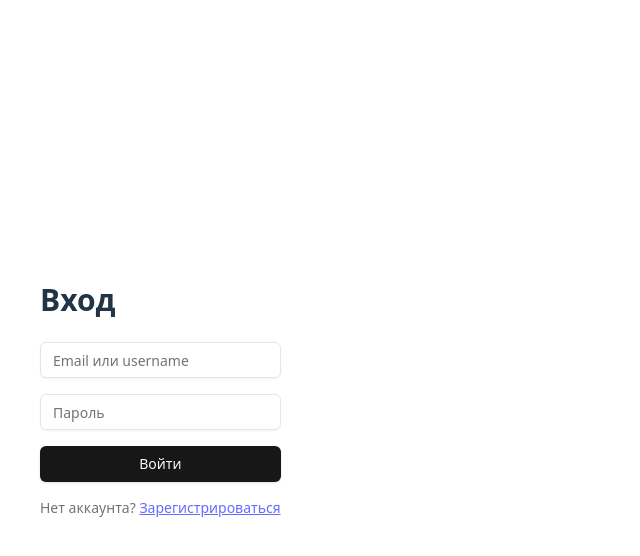
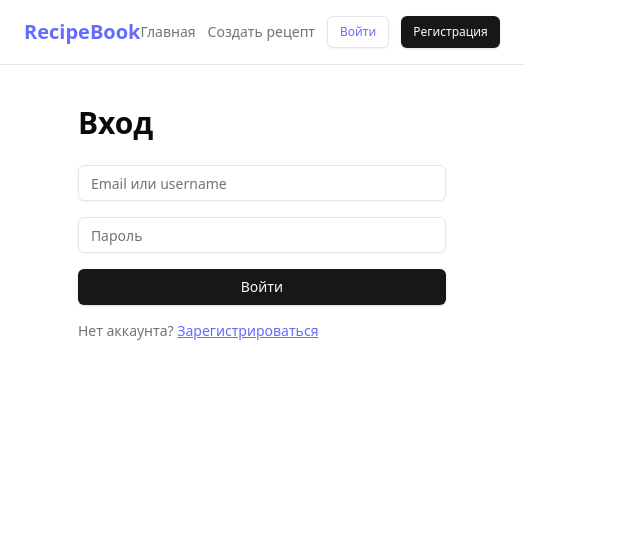
Before and after one commit to Quland0/RecipeBook, a React (Vite) app in the folder recipe-frontend/: page /login in a window 1280 px wide. Shown: the top 556 px of the page, without its empty margins (0-640 px from the left). Built offline with nearby package versions, Linux system fonts and the light colour scheme; no server answers.

Commit message:
feat(auth): implement authentication flow with JWT, protected routes and header auth state

```diff
--- a/recipe-frontend/src/api/axios.ts
+++ b/recipe-frontend/src/api/axios.ts
@@ -1,5 +1,17 @@
 import axios from "axios";
 
+const API_URL = import.meta.env.BASE_API_URL ?? "http://localhost:1337/api";
+
 export const api = axios.create({
-    baseURL: "http://localhost:1337/api",
+    baseURL: API_URL,
 });
+
+api.interceptors.request.use((config) => {
+    const token = localStorage.getItem("token");
+
+    if (token) {
+        config.headers.Authorization = `Bearer ${token}`;
+    }
+
+    return config;
+});
--- a/recipe-frontend/src/app/router.tsx
+++ b/recipe-frontend/src/app/router.tsx
@@ -3,8 +3,14 @@ import HomePage from "../pages/HomePage";
 import RecipePage from "../pages/RecipePage";
 import LoginPage from "../pages/LoginPage";
 import RegisterPage from "../pages/RegisterPage";
+import CreateRecipePage from "../pages/CreateRecipePage";
+import { ProtectedRoute } from "../features/auth/ProtectedRoute";
+import { AppLayout } from "../components/layout/AppLayout";
 
 export const router = createBrowserRouter([
+    {
+        element: <AppLayout />,
+        children: [
             {
                 path: "/",
                 element: <HomePage />,
@@ -21,4 +27,14 @@ export const router = createBrowserRouter([
                 path: "/register",
                 element: <RegisterPage />,
             },
+            {
+                path: "/create-recipe",
+                element: (
+                    <ProtectedRoute>
+                        <CreateRecipePage />
+                    </ProtectedRoute>
+                ),
+            },
+        ],
+    },
 ]);
--- /dev/null
+++ b/recipe-frontend/src/components/layout/AppLayout.tsx
@@ -0,0 +1,13 @@
+import { Outlet } from "react-router-dom";
+import { Header } from "./Header";
+
+export function AppLayout() {
+    return (
+        <div className="min-h-screen bg-background text-foreground">
+            <Header />
+            <main>
+                <Outlet />
+            </main>
+        </div>
+    );
+}
--- /dev/null
+++ b/recipe-frontend/src/components/layout/Header.tsx
@@ -0,0 +1,52 @@
+import { Link } from "react-router-dom";
+import { Button } from "@/components/ui/button";
+import { useAuth } from "@/features/auth/useAuth";
+
+export function Header() {
+    const { user, isAuthenticated, logout } = useAuth();
+
+    return (
+        <header className="border-b">
+            <div className="max-w-6xl mx-auto px-6 py-4 flex items-center justify-between">
+                <Link to="/" className="text-xl font-bold">
+                    RecipeBook
+                </Link>
+
+                <nav className="flex items-center gap-3">
+                    <Link to="/" className="text-sm text-muted-foreground hover:text-foreground">
+                        Главная
+                    </Link>
+
+                    <Link
+                        to="/create-recipe"
+                        className="text-sm text-muted-foreground hover:text-foreground"
+                    >
+                        Создать рецепт
+                    </Link>
+
+                    {isAuthenticated ? (
+                        <>
+              <span className="text-sm text-muted-foreground">
+                Привет, {user?.username}
+              </span>
+
+                            <Button variant="outline" size="sm" onClick={logout}>
+                                Выйти
+                            </Button>
+                        </>
+                    ) : (
+                        <>
+                            <Button asChild variant="outline" size="sm">
+                                <Link to="/login">Войти</Link>
+                            </Button>
+
+                            <Button asChild size="sm">
+                                <Link to="/register">Регистрация</Link>
+                            </Button>
+                        </>
+                    )}
+                </nav>
+            </div>
+        </header>
+    );
+}
--- /dev/null
+++ b/recipe-frontend/src/features/auth/ProtectedRoute.tsx
@@ -0,0 +1,17 @@
+import { Navigate } from "react-router-dom";
+import type { ReactNode } from "react";
+import { useAuth } from "@/features/auth/useAuth";
+
+type ProtectedRouteProps = {
+    children: ReactNode;
+};
+
+export function ProtectedRoute({ children }: ProtectedRouteProps) {
+    const { isAuthenticated } = useAuth();
+
+    if (!isAuthenticated) {
+        return <Navigate to="/login" replace />;
+    }
+
+    return <>{children}</>;
+}
--- /dev/null
+++ b/recipe-frontend/src/pages/CreateRecipePage.tsx
@@ -0,0 +1,10 @@
+export default function CreateRecipePage() {
+    return (
+        <div className="max-w-3xl mx-auto p-10">
+            <h1 className="text-3xl font-bold mb-4">Создание рецепта</h1>
+            <p className="text-muted-foreground">
+                Эта страница доступна только авторизованным пользователям.
+            </p>
+        </div>
+    );
+}
```
Lines whose indentation alone changed are shown as unchanged.
